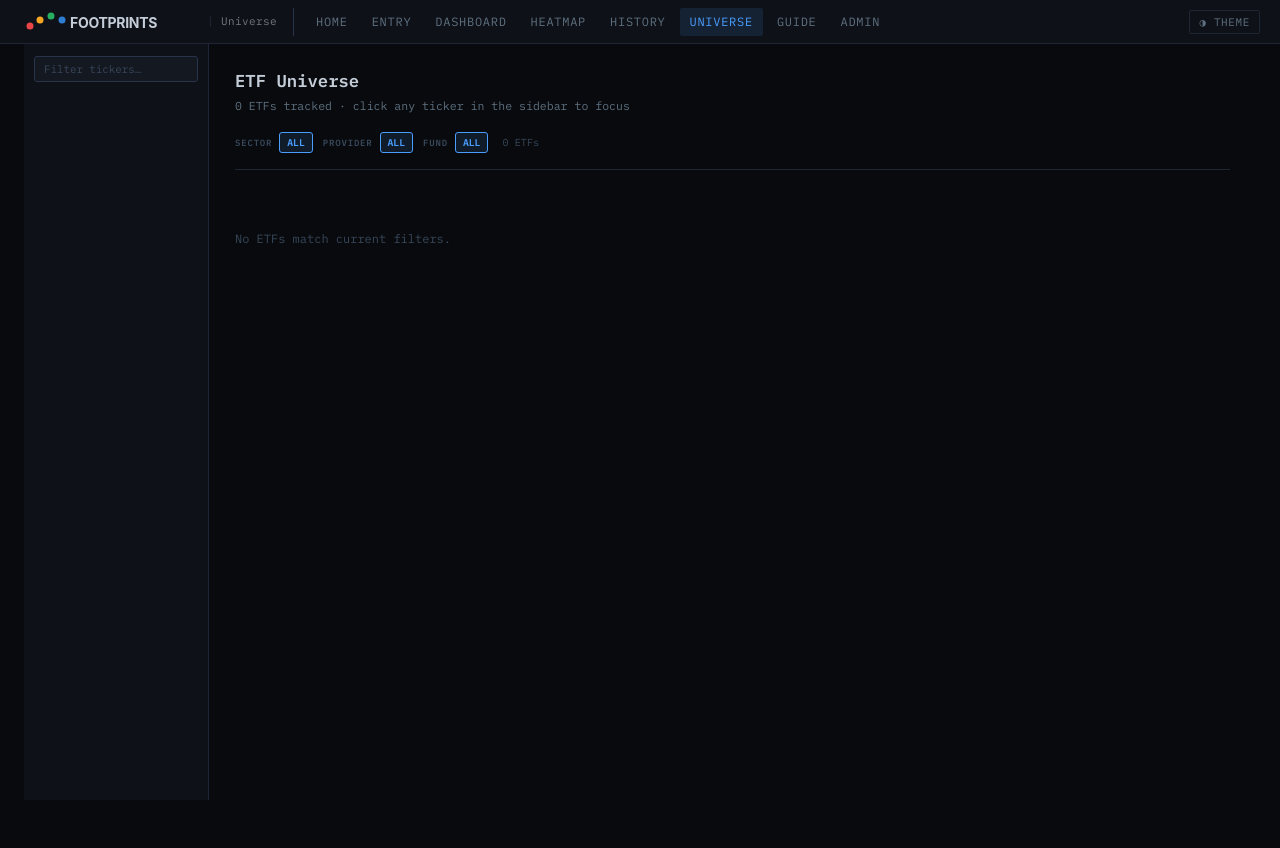
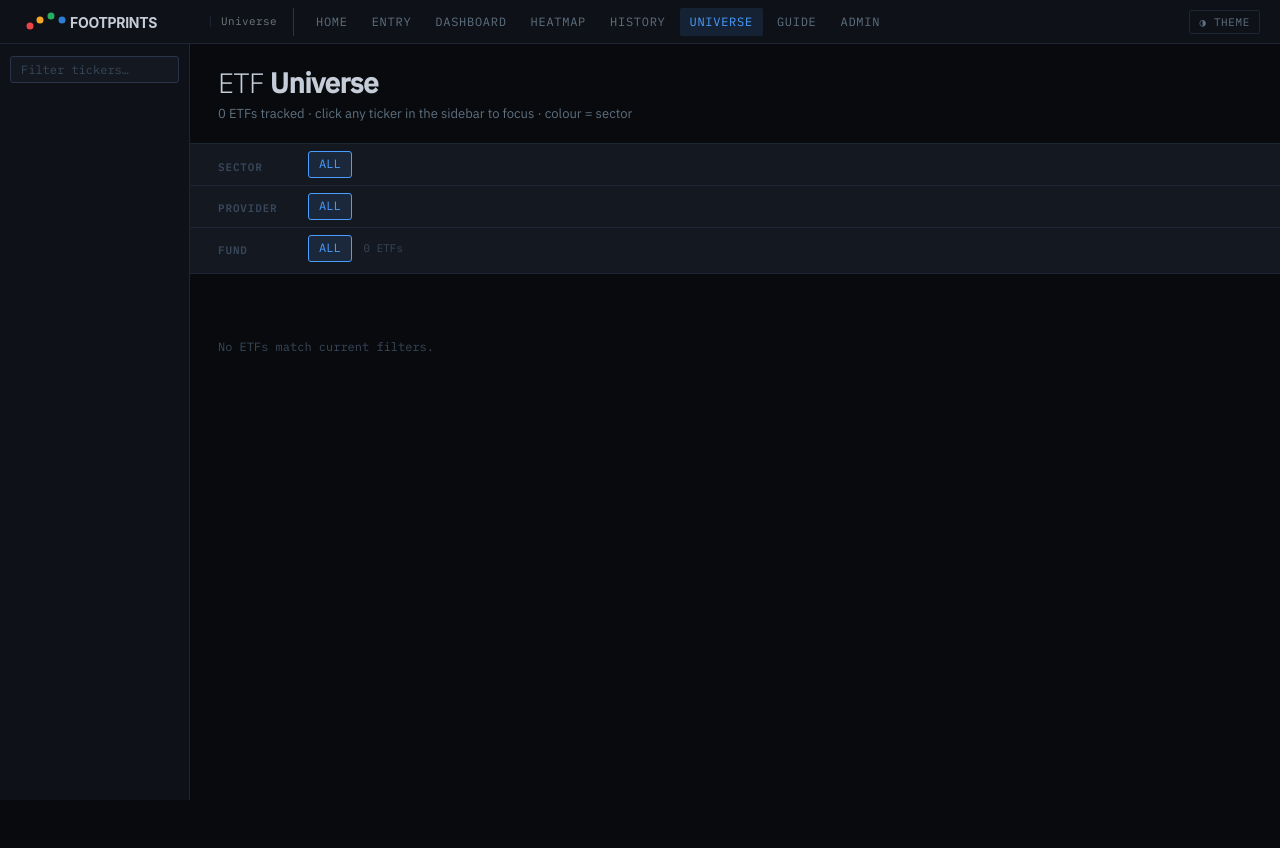
Before and after one commit to rhapsodians/Footprints, a Flask app: page /universe in a window 1280 px wide. Run offline with Flask 3, Linux system fonts and the light colour scheme; data that the repository does not hold is empty.

Commit message:
Universe: match heatmap styling — ctrl-lbl, chips, page-title, font sizes

```diff
--- a/templates/universe.html
+++ b/templates/universe.html
@@ -3,61 +3,142 @@
 
 {% block head %}
 <style>
-.page{max-width:none;padding-top:0}
+.page{max-width:none;padding-top:0;padding-left:0;padding-right:0}
 
-/* ── Layout ─────────────────────────────────────────────────────────────── */
+/* ── Layout: sidebar + main ──────────────────────────────────────────────── */
 .univ-layout{display:flex;gap:0;align-items:flex-start}
 
 /* ── Sidebar ─────────────────────────────────────────────────────────────── */
-.univ-sidebar{width:185px;flex-shrink:0;position:sticky;top:var(--nav-h);height:calc(100vh - var(--nav-h));overflow-y:auto;overflow-x:hidden;background:var(--surface);border-right:1px solid var(--border);padding:12px 0 40px;scrollbar-width:thin;scrollbar-color:var(--border2) transparent}
+.univ-sidebar{
+  width:190px;flex-shrink:0;
+  position:sticky;top:var(--nav-h);
+  height:calc(100vh - var(--nav-h));
+  overflow-y:auto;overflow-x:hidden;
+  background:var(--surface);
+  border-right:1px solid var(--border);
+  padding:12px 0 40px;
+  scrollbar-width:thin;scrollbar-color:var(--border2) transparent;
+}
 .univ-sidebar::-webkit-scrollbar{width:3px}
 .univ-sidebar::-webkit-scrollbar-thumb{background:var(--border2);border-radius:2px}
-.sb-search{font-family:var(--mono);font-size:.72rem;padding:5px 9px;margin:0 10px 10px;background:var(--surface2);border:1px solid var(--border2);border-radius:3px;color:var(--text);outline:none;width:calc(100% - 20px);box-sizing:border-box;transition:border-color .15s}
+
+.sb-search{
+  font-family:var(--mono);font-size:.80rem;
+  padding:5px 10px;margin:0 10px 10px;
+  background:var(--surface2);border:1px solid var(--border2);
+  border-radius:3px;color:var(--text);outline:none;
+  width:calc(100% - 20px);box-sizing:border-box;transition:border-color .15s
+}
 .sb-search:focus{border-color:var(--accent)}
 .sb-search::placeholder{color:var(--text3)}
-.sb-sec-hd{font-family:var(--mono);font-size:.58rem;font-weight:600;letter-spacing:.1em;text-transform:uppercase;color:var(--text3);padding:8px 12px 3px;display:flex;justify-content:space-between}
+
+.sb-sec-hd{
+  font-family:var(--mono);font-size:.67rem;font-weight:600;
+  letter-spacing:.09em;text-transform:uppercase;
+  color:var(--text3);padding:9px 12px 3px;
+  display:flex;justify-content:space-between;align-items:center;
+}
 .sb-sec-hd em{font-style:normal;opacity:.5;font-weight:400}
-.sb-item{display:block;padding:3px 12px;cursor:pointer;font-family:var(--mono);font-size:.72rem;font-weight:600;color:var(--text2);transition:all .1s;border-left:2px solid transparent;white-space:nowrap}
+
+.sb-item{
+  display:block;padding:4px 12px;cursor:pointer;
+  font-family:var(--mono);font-size:.80rem;font-weight:600;
+  color:var(--text2);transition:all .1s;
+  border-left:2px solid transparent;white-space:nowrap;
+}
 .sb-item:hover{color:var(--text);background:var(--surface2)}
 .sb-item.active{color:var(--accent);background:var(--blue-dim);border-left-color:var(--accent)}
 
-/* ── Main ────────────────────────────────────────────────────────────────── */
-.univ-main{flex:1;min-width:0;padding:24px 26px 60px}
-.univ-hd{margin-bottom:18px}
-.univ-title{font-family:var(--mono);font-size:1.15rem;font-weight:700;color:var(--text)}
-.univ-sub{font-size:.77rem;color:var(--text2);margin-top:3px}
+/* ── Main content ────────────────────────────────────────────────────────── */
+.univ-main{flex:1;min-width:0;padding-bottom:60px}
 
-/* ── Filter bar ──────────────────────────────────────────────────────────── */
-.univ-fb{display:flex;flex-wrap:wrap;gap:6px 10px;align-items:center;margin-bottom:20px;padding-bottom:16px;border-bottom:1px solid var(--border)}
-.fb-row{display:flex;flex-wrap:wrap;gap:5px;align-items:center}
-.fb-label{font-family:var(--mono);font-size:.60rem;font-weight:600;letter-spacing:.09em;text-transform:uppercase;color:var(--text3);margin-right:2px;white-space:nowrap}
-.fc{font-family:var(--mono);font-size:.65rem;font-weight:600;padding:3px 7px;border-radius:3px;border:1px solid var(--border2);background:var(--surface);color:var(--text2);cursor:pointer;transition:all .12s;white-space:nowrap}
-.fc:hover{border-color:var(--accent);color:var(--text)}
-.fc.on{background:var(--blue-dim);border-color:var(--accent);color:var(--accent)}
-.univ-count{font-family:var(--mono);font-size:.68rem;color:var(--text3);margin-left:4px}
+/* ── Header (matches heatmap page-header style) ──────────────────────────── */
+.univ-page-hd{
+  padding:24px 28px 20px;
+  border-bottom:1px solid var(--border);
+  margin-bottom:0;
+}
 
-/* ── Sector groups ───────────────────────────────────────────────────────── */
-.sec-group{margin-bottom:28px}
-.sec-group-hd{display:flex;align-items:center;gap:10px;margin-bottom:11px;padding-bottom:7px;border-bottom:1px solid var(--border)}
-.sec-group-label{font-family:var(--mono);font-size:.68rem;font-weight:600;letter-spacing:.09em;text-transform:uppercase;color:var(--text3)}
-.sec-group-n{font-family:var(--mono);font-size:.62rem;color:var(--text3);opacity:.5}
+/* ── Control band — identical structure to heatmap ───────────────────────── */
+.hm-controls{background:var(--surface2);border-bottom:1px solid var(--border);padding:0 0 4px}
+.hm-ctrl-row{display:flex;align-items:center;gap:8px;padding:7px 0;flex-wrap:wrap}
+.hm-ctrl-row+.hm-ctrl-row{border-top:1px solid var(--border)}
+.ctrl-lbl{font-family:var(--mono);font-size:.73rem;font-weight:600;letter-spacing:.08em;color:var(--text3);white-space:nowrap;width:110px;flex-shrink:0;text-transform:uppercase;padding:4px 0 0 28px}
+.ctrl-chips{display:flex;gap:4px;flex-wrap:wrap;flex:1;padding-right:16px}
+.chip{font-family:var(--mono);font-size:.80rem;color:var(--text2);background:none;border:1px solid var(--border);border-radius:3px;padding:4px 10px;cursor:pointer;transition:all .15s;white-space:nowrap;line-height:1.4}
+.chip:hover{border-color:var(--border2);color:var(--text)}
+.chip.on{border-color:var(--accent);color:var(--accent);background:var(--blue-dim)}
+.univ-count{font-family:var(--mono);font-size:.73rem;color:var(--text3);padding-left:8px}
+
+/* ── ETF body area ───────────────────────────────────────────────────────── */
+.univ-body{padding:24px 28px 0}
+
+/* ── Sector groups — matches heatmap section header ─────────────────────── */
+.sec-group{margin-bottom:32px}
+.sec-group-hd{
+  display:flex;align-items:center;gap:10px;
+  margin-bottom:14px;padding-bottom:8px;
+  border-bottom:1px solid var(--border);
+}
+.sec-group-label{
+  font-family:var(--mono);font-size:.80rem;font-weight:600;
+  letter-spacing:.10em;text-transform:uppercase;color:var(--text3);
+}
+.sec-group-n{font-family:var(--mono);font-size:.73rem;color:var(--text3);opacity:.5}
 
 /* ── ETF grid ────────────────────────────────────────────────────────────── */
-.etf-grid{display:grid;grid-template-columns:repeat(auto-fill,minmax(320px,1fr));gap:12px}
+.etf-grid{display:grid;grid-template-columns:repeat(auto-fill,minmax(340px,1fr));gap:14px}
 
 /* ── ETF card ────────────────────────────────────────────────────────────── */
-.etf-card{background:var(--surface);border:1px solid var(--border);border-radius:6px;padding:14px 16px;transition:border-color .15s,box-shadow .15s;scroll-margin-top:calc(var(--nav-h) + 24px)}
-.etf-card:hover{border-color:var(--border2);box-shadow:0 2px 12px rgba(0,0,0,.25)}
-.etf-card.focused{border-color:var(--accent);box-shadow:0 0 0 2px rgba(74,158,255,.18),0 4px 20px rgba(0,0,0,.3)}
-.etf-card-hd{display:flex;justify-content:space-between;align-items:flex-start;gap:8px;margin-bottom:5px}
-.etf-ticker{font-family:var(--mono);font-size:.90rem;font-weight:700;color:var(--text)}
-.etf-sector-pill{font-family:var(--mono);font-size:.59rem;font-weight:600;padding:2px 6px;border-radius:2px;background:var(--surface3);color:var(--text2);border:1px solid var(--border2);white-space:nowrap;flex-shrink:0}
-.etf-fullname{font-family:var(--mono);font-size:.71rem;color:var(--text2);margin-bottom:8px;line-height:1.4}
-.etf-desc{font-family:var(--sans);font-size:.78rem;color:var(--text);line-height:1.6;margin-bottom:10px}
+.etf-card{
+  background:var(--surface);border:1px solid var(--border);
+  border-radius:5px;padding:16px 18px;
+  transition:border-color .15s,box-shadow .15s;
+  scroll-margin-top:calc(var(--nav-h) + 24px);
+}
+.etf-card:hover{border-color:var(--border2);box-shadow:0 2px 14px rgba(0,0,0,.28)}
+.etf-card.focused{
+  border-color:var(--accent);
+  box-shadow:0 0 0 2px rgba(74,158,255,.18),0 4px 20px rgba(0,0,0,.3);
+}
+
+.etf-card-hd{display:flex;justify-content:space-between;align-items:flex-start;gap:10px;margin-bottom:5px}
+
+/* Ticker — same size as .ct in heatmap */
+.etf-ticker{font-family:var(--mono);font-size:.87rem;font-weight:700;color:var(--text)}
+
+/* Sector pill — matches .cat */
+.etf-sector-pill{
+  font-family:var(--mono);font-size:.73rem;color:var(--text3);
+  background:var(--surface2);border-radius:3px;padding:3px 7px;
+  border:1px solid var(--border);white-space:nowrap;flex-shrink:0;
+}
+
+/* Full name — matches .cn */
+.etf-fullname{
+  font-family:var(--mono);font-size:.80rem;color:var(--text2);
+  margin-bottom:10px;line-height:1.45;
+}
+
+/* Description — readable body text */
+.etf-desc{
+  font-family:var(--sans);font-size:.87rem;color:var(--text);
+  line-height:1.65;margin-bottom:13px;
+}
+
+/* Meta row — provider / exchange / fund proxies */
 .etf-meta{display:flex;flex-wrap:wrap;gap:5px}
-.etf-badge{font-family:var(--mono);font-size:.62rem;color:var(--text3);background:var(--surface2);padding:2px 6px;border-radius:2px;border:1px solid var(--border);white-space:nowrap}
+.etf-badge{
+  font-family:var(--mono);font-size:.73rem;color:var(--text3);
+  background:var(--surface2);padding:3px 7px;border-radius:3px;
+  border:1px solid var(--border);white-space:nowrap;
+}
 .etf-badge span{color:var(--text2)}
-.etf-proxy{font-family:var(--mono);font-size:.62rem;padding:2px 6px;border-radius:2px;border:1px solid rgba(74,158,255,.25);background:rgba(74,158,255,.07);color:var(--sig-ah);white-space:nowrap}
+.etf-proxy{
+  font-family:var(--mono);font-size:.73rem;padding:3px 7px;border-radius:3px;
+  border:1px solid rgba(74,158,255,.25);background:rgba(74,158,255,.07);
+  color:var(--sig-ah);white-space:nowrap;
+}
 </style>
 {% endblock %}
 
@@ -72,30 +153,34 @@
 
   <!-- ── Main ── -->
   <div class="univ-main">
-    <div class="univ-hd">
-      <div class="univ-title">ETF <strong>Universe</strong></div>
-      <div class="univ-sub">{{ etfs|length }} ETFs tracked · click any ticker in the sidebar to focus</div>
+
+    <!-- Page header — matches heatmap style -->
+    <div class="univ-page-hd">
+      <div class="page-title">ETF <strong>Universe</strong></div>
+      <div class="page-subtitle">{{ etfs|length }} ETFs tracked · click any ticker in the sidebar to focus · colour = sector</div>
     </div>
 
-    <!-- Filter bar -->
-    <div class="univ-fb">
-      <div class="fb-row">
-        <span class="fb-label">Sector</span>
-        <div id="sec-chips" style="display:flex;flex-wrap:wrap;gap:5px"></div>
+    <!-- Control band — identical to heatmap -->
+    <div class="hm-controls">
+      <div class="hm-ctrl-row">
+        <span class="ctrl-lbl">Sector</span>
+        <div class="ctrl-chips" id="sec-chips"></div>
       </div>
-      <div class="fb-row">
-        <span class="fb-label">Provider</span>
-        <div id="prov-chips" style="display:flex;flex-wrap:wrap;gap:5px"></div>
+      <div class="hm-ctrl-row">
+        <span class="ctrl-lbl">Provider</span>
+        <div class="ctrl-chips" id="prov-chips"></div>
       </div>
-      <div class="fb-row">
-        <span class="fb-label">Fund</span>
-        <div id="fund-chips" style="display:flex;flex-wrap:wrap;gap:5px"></div>
+      <div class="hm-ctrl-row">
+        <span class="ctrl-lbl">Fund</span>
+        <div class="ctrl-chips" id="fund-chips">
+          <span class="univ-count" id="univ-count" style="align-self:center"></span>
+        </div>
       </div>
-      <span class="univ-count" id="univ-count"></span>
     </div>
 
     <!-- ETF body -->
-    <div id="univ-body"></div>
+    <div class="univ-body" id="univ-body"></div>
+
   </div>
 </div>
 
@@ -119,19 +204,18 @@ const ETFS = [
 {% endfor %}
 ];
 
-// ── State ──────────────────────────────────────────────────────────────────
 let activeSec='ALL', activeProv='ALL', activeFund='ALL';
 
-// ── Chip builder ───────────────────────────────────────────────────────────
+// ── Build filter chips ─────────────────────────────────────────────────────
 function chip(wrap, label, val, type, on){
   const b=document.createElement('button');
-  b.className='fc'+(on?' on':'');
+  b.className='chip'+(on?' on':'');
   b.textContent=label; b.dataset.val=val; b.dataset.type=type;
   b.onclick=()=>{
     if(type==='sec')  activeSec=val;
     if(type==='prov') activeProv=val;
     if(type==='fund') activeFund=val;
-    document.querySelectorAll(`.fc[data-type="${type}"]`).forEach(x=>x.classList.toggle('on',x.dataset.val===val));
+    document.querySelectorAll(`.chip[data-type="${type}"]`).forEach(x=>x.classList.toggle('on',x.dataset.val===val));
     render(); rebuildSidebar();
   };
   wrap.appendChild(b);
@@ -141,22 +225,27 @@ function buildChips(){
   const sw=document.getElementById('sec-chips');
   const pw=document.getElementById('prov-chips');
   const fw=document.getElementById('fund-chips');
+
   chip(sw,'ALL','ALL','sec',true);
   [...new Set(ETFS.map(e=>e.sector))].forEach(s=>chip(sw,SL[s]||s,s,'sec'));
+
   chip(pw,'ALL','ALL','prov',true);
   [...new Set(ETFS.map(e=>e.provider).filter(p=>p&&p!=='—'))].sort().forEach(p=>chip(pw,p,p,'prov'));
+
   chip(fw,'ALL','ALL','fund',true);
   const allFunds=[...new Set(ETFS.flatMap(e=>e.funds))].sort();
-  // IL funds first, then LG
   ['IL-','LG-'].forEach(pfx=>{
     allFunds.filter(f=>f.startsWith(pfx)).forEach(f=>{
       const short=f.replace('IL-','').replace('LG-','').replace(/_/g,' ');
-      chip(fw, short, f, 'fund');
+      chip(fw,short,f,'fund');
     });
   });
+  // Move count span to end of fund row
+  const countEl=document.getElementById('univ-count');
+  fw.appendChild(countEl);
 }
 
-// ── Visibility ─────────────────────────────────────────────────────────────
+// ── Filter ─────────────────────────────────────────────────────────────────
 function vis(e){
   if(activeSec!=='ALL'&&e.sector!==activeSec) return false;
   if(activeProv!=='ALL'&&e.provider!==activeProv) return false;
@@ -166,22 +255,44 @@ function vis(e){
   return true;
 }
 
-// ── Render main ────────────────────────────────────────────────────────────
+// ── Render ─────────────────────────────────────────────────────────────────
 function render(){
   const shown=ETFS.filter(vis);
   const groups={};
   shown.forEach(e=>{(groups[e.sector]=groups[e.sector]||[]).push(e);});
+
   let html='';
   Object.entries(groups).forEach(([sec,etfs])=>{
-    html+=`<div class="sec-group"><div class="sec-group-hd"><span class="sec-group-label">${SL[sec]||sec}</span><span class="sec-group-n">(${etfs.length})</span></div><div class="etf-grid">`;
+    html+=`<div class="sec-group">
+      <div class="sec-group-hd">
+        <span class="sec-group-label">${SL[sec]||sec}</span>
+        <span class="sec-group-n">(${etfs.length})</span>
+      </div>
+      <div class="etf-grid">`;
     etfs.forEach(e=>{
       const proxies=e.funds.map(f=>`<span class="etf-proxy">${f}</span>`).join('');
-      html+=`<div class="etf-card" id="card-${e.ticker.replace('.','_')}"><div class="etf-card-hd"><span class="etf-ticker">${e.ticker}</span><span class="etf-sector-pill">${SL[e.sector]||e.sector}</span></div><div class="etf-fullname">${e.name}</div><div class="etf-desc">${e.desc}</div><div class="etf-meta"><span class="etf-badge">Provider <span>${e.provider}</span></span><span class="etf-badge">Exchange <span>LSE</span></span>${proxies}</div></div>`;
+      html+=`<div class="etf-card" id="card-${e.ticker.replace('.','_')}">
+        <div class="etf-card-hd">
+          <span class="etf-ticker">${e.ticker}</span>
+          <span class="etf-sector-pill">${SL[e.sector]||e.sector}</span>
+        </div>
+        <div class="etf-fullname">${e.name}</div>
+        <div class="etf-desc">${e.desc}</div>
+        <div class="etf-meta">
+          <span class="etf-badge">Provider <span>${e.provider}</span></span>
+          <span class="etf-badge">Exchange <span>LSE</span></span>
+          ${proxies}
+        </div>
+      </div>`;
     });
     html+='</div></div>';
   });
-  document.getElementById('univ-body').innerHTML=html||'<div style="font-family:var(--mono);font-size:.8rem;color:var(--text3);padding:40px 0">No ETFs match current filters.</div>';
-  document.getElementById('univ-count').textContent=shown.length<ETFS.length?shown.length+' of '+ETFS.length+' ETFs':shown.length+' ETFs';
+
+  document.getElementById('univ-body').innerHTML=html||
+    '<div style="font-family:var(--mono);font-size:.80rem;color:var(--text3);padding:40px 0">No ETFs match current filters.</div>';
+
+  const n=shown.length;
+  document.getElementById('univ-count').textContent=n<ETFS.length?n+' of '+ETFS.length+' ETFs':n+' ETFs';
 }
 
 // ── Sidebar ────────────────────────────────────────────────────────────────
@@ -189,12 +300,11 @@ function rebuildSidebar(){
   const secOrder=[...new Set(ETFS.map(e=>e.sector))];
   let html='';
   secOrder.forEach(sec=>{
-    const items=ETFS.filter(e=>e.sector===sec);
-    const visItems=items.filter(vis);
+    const visItems=ETFS.filter(e=>e.sector===sec&&vis(e));
     if(!visItems.length) return;
-    html+=`<div><div class="sb-sec-hd">${SL[sec]||sec} <em>${visItems.length}</em></div>`;
-    items.forEach(e=>{
-      if(!vis(e)) return;
+    html+=`<div>
+      <div class="sb-sec-hd">${SL[sec]||sec} <em>${visItems.length}</em></div>`;
+    visItems.forEach(e=>{
       html+=`<div class="sb-item" data-ticker="${e.ticker}" onclick="focusTicker('${e.ticker}')">${e.ticker}</div>`;
     });
     html+='</div>';
@@ -209,8 +319,7 @@ function focusTicker(ticker){
   document.querySelectorAll('.sb-item').forEach(el=>el.classList.remove('active'));
   const sb=document.querySelector(`.sb-item[data-ticker="${ticker}"]`);
   if(sb) sb.classList.add('active');
-  const id='card-'+ticker.replace('.','_');
-  const card=document.getElementById(id);
+  const card=document.getElementById('card-'+ticker.replace('.','_'));
   if(!card) return;
   card.classList.add('focused');
   card.scrollIntoView({behavior:'smooth',block:'center'});
```
